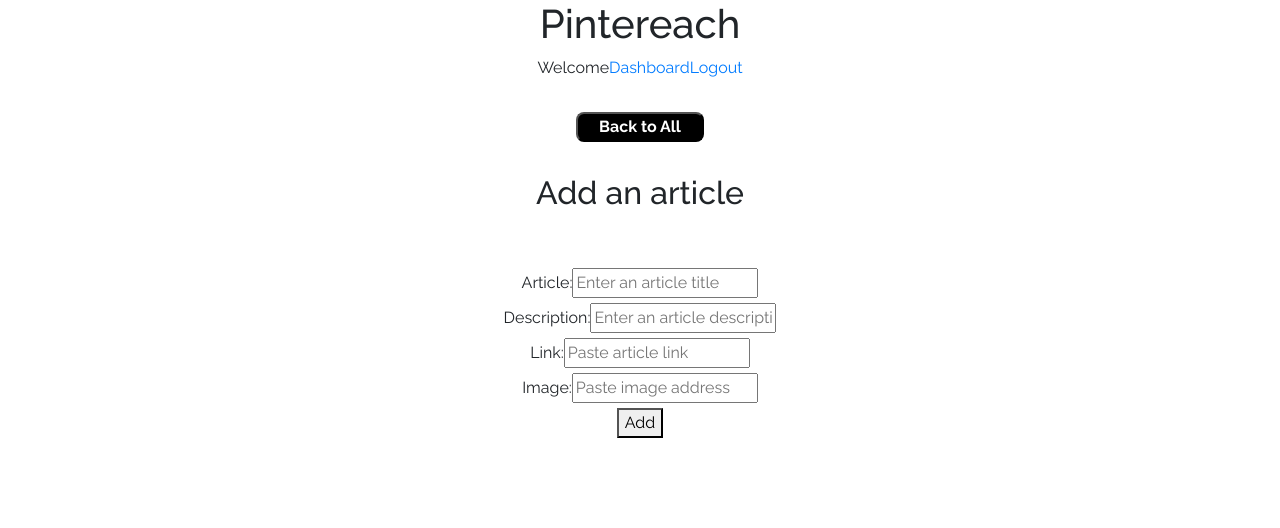
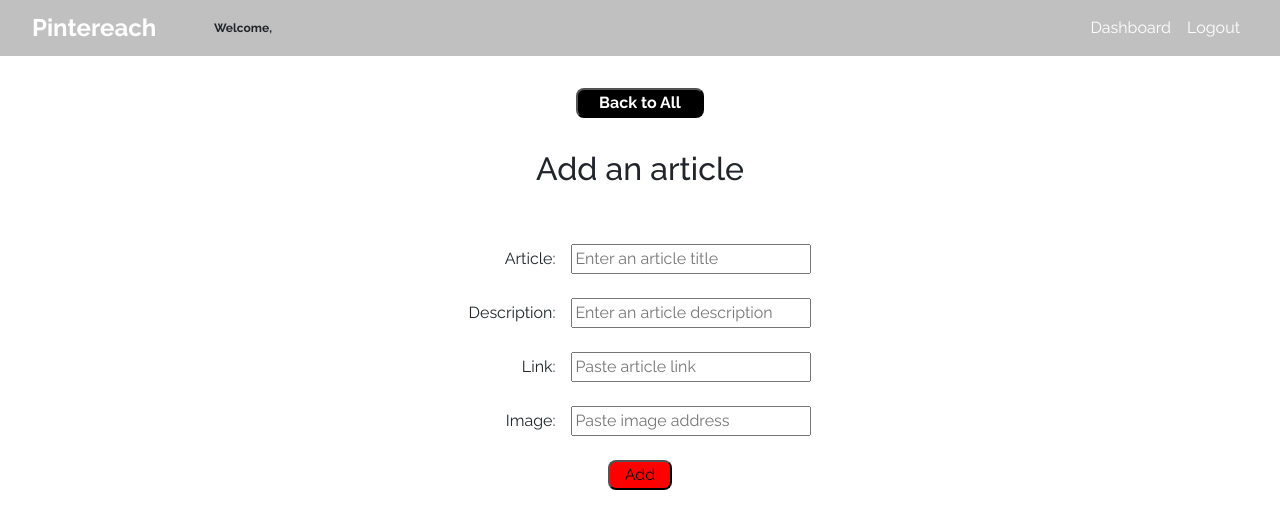
Before and after one commit to Lambda-BW-Pintereach2/FrontEnd, a React (Create React App) app in the folder pintereach/: page /add in a window 1280 px wide. Shown: the top 528 px of the page. Built offline with nearby package versions, Linux system fonts and the light colour scheme; sample sign-in values are in the browser's storage.

Commit message:
added basic styling
resolved issues

```diff
--- a/pintereach/src/components/ArticleForm.js
+++ b/pintereach/src/components/ArticleForm.js
@@ -10,6 +10,7 @@ const FormStyle= styled.form  `
 
 const LabelStyle= styled.label `
     text-align: right;
+    margin: 0rem;
 `;
 
 const InputStyle= styled.input `
@@ -17,6 +18,13 @@ const InputStyle= styled.input `
     margin-left: 1rem;
     width: 15rem;
 `;
+
+// const LabelInputContainer = styled.div `
+//     display: flex;
+//     justify-content: center;
+//     align-items: center;
+//     flex-flow: row no-wrap;
+// `;
 
 const ButtonStyle= styled.button  `
     width: 4rem;
@@ -57,11 +65,11 @@ const ArticleForm = (props) => {
     };
 
     return (
-        <form onSubmit={submitForm}>
-            <br />
-            <br />
-            <label htmlFor="article">Article:</label>
-            <input
+        <FormStyle onSubmit={submitForm}>
+            <br></br>
+            <br></br>
+            <LabelStyle htmlFor="article">Article:
+                <InputStyle
                     type="text"
                     placeholder="Enter an article title"
                     id="article"
@@ -69,9 +77,10 @@ const ArticleForm = (props) => {
                     value={newArticles.article}
                     onChange={handleChanges}
                 />
-            <br />
-            <label htmlFor="description">Description:</label>
-            <input
+            </LabelStyle>
+            <br></br>
+            <LabelStyle htmlFor="description">Description:
+                <InputStyle
                     type="text"
                     placeholder="Enter an article description"
                     id="description"
@@ -79,9 +88,10 @@ const ArticleForm = (props) => {
                     value={newArticles.description}
                     onChange={handleChanges}
                 />
-            <br />
-            <label htmlFor="url">Link:</label>
-            <input
+            </LabelStyle>
+            <br></br>
+            <LabelStyle htmlFor="url">Link:
+                <InputStyle
                     type="url"
                     placeholder="Paste article link"
                     id="url"
@@ -89,10 +99,11 @@ const ArticleForm = (props) => {
                     value={newArticles.url}
                     onChange={handleChanges}
                 />
+            </LabelStyle>
+            <br></br>
             {console.log(newArticles)}
-            <br />
-            <label htmlFor="image">Image:</label>
-            <input
+            <LabelStyle htmlFor="image">Image:
+                <InputStyle
                     type="url"
                     placeholder="Paste image address"
                     id="image"
@@ -100,9 +111,10 @@ const ArticleForm = (props) => {
                     value={newArticles.image}
                     onChange={handleChanges}
                 />
-            <br />
-            <button type="submit">Add</button>
-        </form>
+            </LabelStyle>
+            <br></br>
+            <ButtonStyle type="submit">Add</ButtonStyle>
+        </FormStyle>
     )
 
 };
--- a/pintereach/src/components/Header.js
+++ b/pintereach/src/components/Header.js
@@ -12,6 +12,12 @@ const HeaderStyle= styled.div `
     align-items: center;
     flex-flow: row wrap;
     padding: .5rem 2rem;
+
+    @media only screen and (max-width: 768px) {
+        padding: 1rem 2rem .5rem 2rem;
+        flex-direction: column;
+        justify-content: center;
+    }
 `;
 
 const HeaderLogo= styled.h1 `
@@ -32,7 +38,31 @@ const LinkContainer = styled.div  `
         text-decoration: none;
         color: white;
         padding: .5rem;
+
+        :hover {
+            color: #FF0000;
+            font-weight: bold;
+        }
     }
+`;
+
+const SpanStyle=styled.span `
+    display: flex;
+    flex-flow: row wrap;
+    justify-content: space-between;
+    align-items: center;
+    width: 15rem;
+    font-weight: bold;
+
+    @media only screen and (max-width: 768px) {
+        flex-direction: column;
+        justify-content: center;
+    }
+
+`;
+
+const SpanWelcome = styled.div `
+    font-size: .75rem;
 `;
 
 
@@ -43,8 +73,9 @@ const Header = (props) => {
         <div>
             {console.log(userLoggin)}
             {userLoggin ? (
-                <div>
-                    <span><h1>Pintereach</h1>Welcome{props.username}</span>
+                <HeaderStyle>
+                    <SpanStyle><HeaderLogo>Pintereach</HeaderLogo><SpanWelcome>Welcome,{props.username}</SpanWelcome></SpanStyle>
+                    <LinkContainer>
                     <Link to="/dashboard">Dashboard</Link>
                     <Link to="/login"
                         onClick={
@@ -53,15 +84,18 @@ const Header = (props) => {
                                 dispatch(setLoggedIn(false))
                             }
                         }>Logout</Link>
-                </div>
+                    </LinkContainer>
+                </HeaderStyle>
             ) : (
-                    <div>
-                        <h1>Pintereach</h1>
+                    <HeaderStyle>
+                        <HeaderLogo>Pintereach</HeaderLogo>
+                        <LinkContainer>
                         <Link to="/signup">Signup</Link>
                         <Link to="/login">Login</Link>
                         {/* <Link to="/add">Add</Link>
                         <Link to="/dashboard">Dashboard</Link> */}
-                    </div>
+                        </LinkContainer>
+                    </HeaderStyle>
                 )
             }
         </div>
```
Lines whose indentation alone changed are shown as unchanged.
